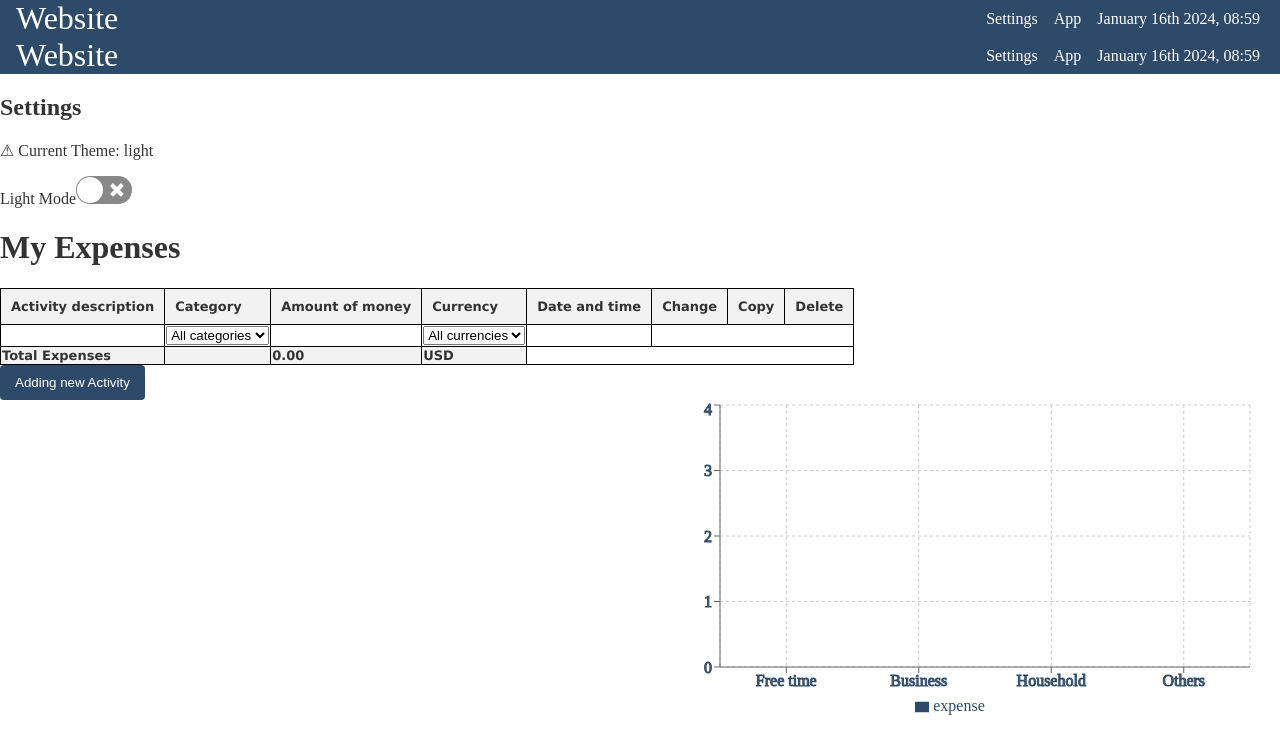
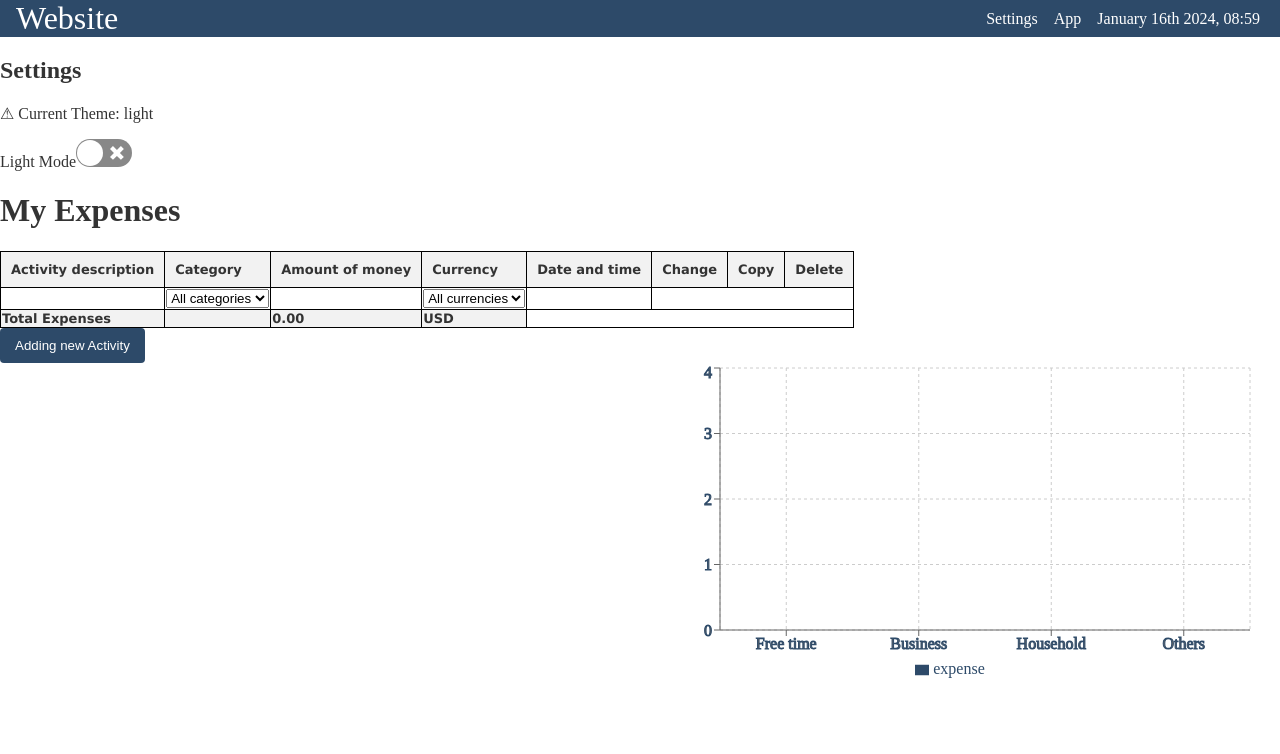
Before and after one commit to Mechazzz/Expense_Tracker, a React (Vite) app: page / in a window 1280 px wide. Shown: the top 754 px of the page. Built offline with nearby package versions, Linux system fonts and the light colour scheme.

Commit message:
Creating Layout Component, Wrapping the Routerprovider inside the Layout

```diff
--- a/src/App.tsx
+++ b/src/App.tsx
@@ -5,10 +5,8 @@
 import { UserInputType } from "./types/UserInput";
 import { useLocalStorage } from "./hooks/useLocalStorage";
 import Charts from "./Components/Charts";
-import Navbar from "./Components/Navbar";
 import UserInput from "./Components/UserInput";
 import { defaultValues } from "./utils/constants";
-import SettingsProvider from "./Providers/SettingsProvider";
 import Settings from "./Components/Settings";
 
 function App() {
@@ -52,8 +50,7 @@
   };
 
   return (
-    <SettingsProvider>
-      <Navbar />
+    <>
       <Settings />
       <Expenses
         activities={activities}
@@ -87,7 +84,7 @@
       </Modal>
       <br />
       <Charts activities={activities} />
-    </SettingsProvider>
+    </>
   );
 }
 
--- /dev/null
+++ b/src/Components/Layout.tsx
@@ -0,0 +1,13 @@
+import Navbar from "./Navbar";
+import { ReactNode } from "react";
+
+const Layout = ({ children }: { children: ReactNode }) => {
+  return (
+    <div>
+      <Navbar />
+      {children}
+    </div>
+  );
+};
+
+export default Layout;
--- a/src/Components/Settings.tsx
+++ b/src/Components/Settings.tsx
@@ -1,4 +1,3 @@
-import Navbar from "./Navbar";
 import Switch from "react-switch";
 import {
   SettingsContextProps,
@@ -11,7 +10,6 @@
     useSettings();
   return (
     <>
-      <Navbar />
       <div style={defaultThemeStyles[settings.theme]}>
         <h2>Settings</h2>
         <p>Current Theme: {settings.theme}</p>
--- a/src/main.tsx
+++ b/src/main.tsx
@@ -3,11 +3,14 @@
 import { RouterProvider } from "react-router-dom";
 import router from "./routes/Index.tsx";
 import SettingsProvider from "./Providers/SettingsProvider.tsx";
+import Layout from "./Components/LAyout.tsx";
 
 ReactDOM.createRoot(document.getElementById("root")!).render(
   <React.StrictMode>
     <SettingsProvider>
-      <RouterProvider router={router} />
+      <Layout>
+        <RouterProvider router={router} />
+      </Layout>
     </SettingsProvider>
   </React.StrictMode>
 );
```
